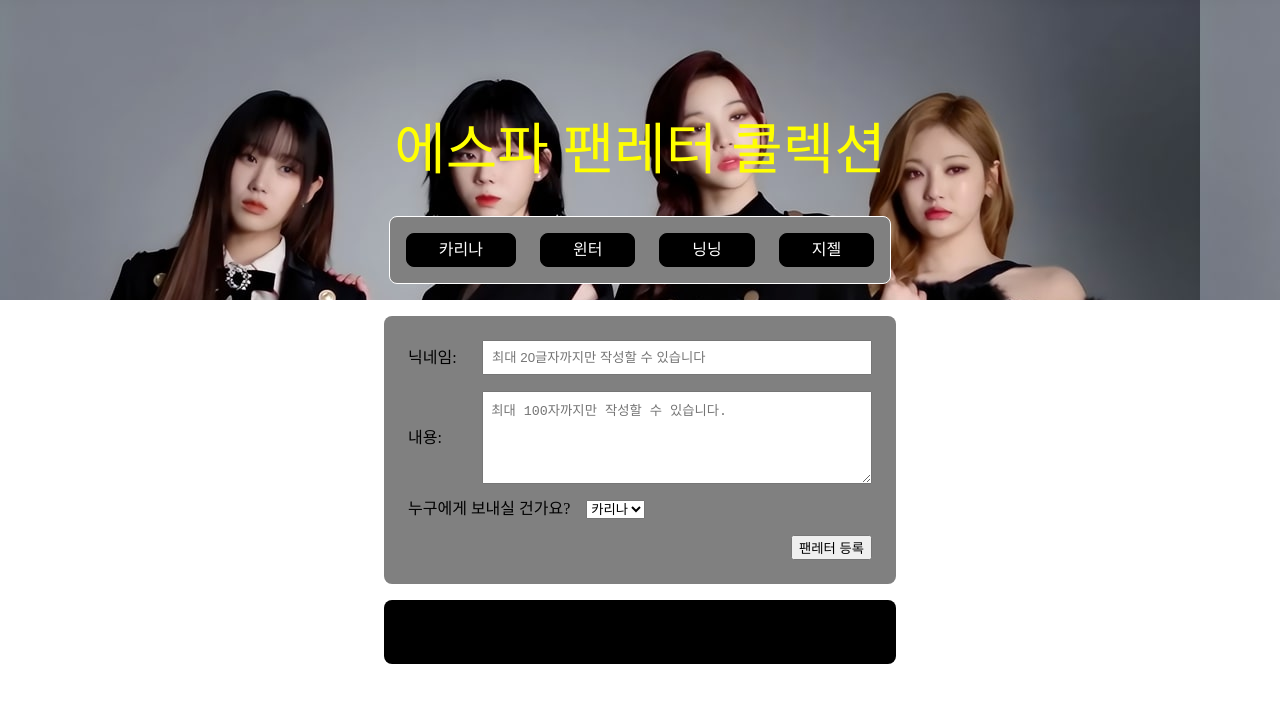
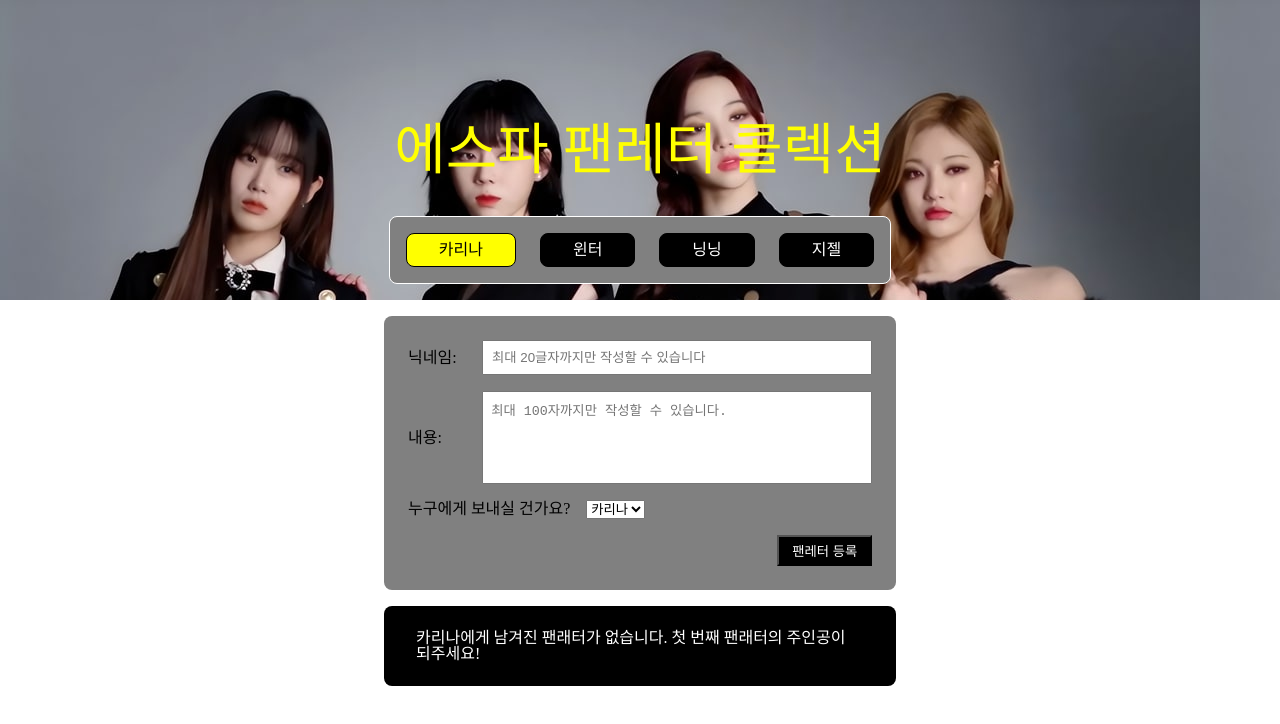
Before and after one commit to dygmm4288/fan-letter, a React (Create React App) app: page / in a window 1280 px wide. Shown: the top 724 px of the page. Built offline with nearby package versions, Linux system fonts and the light colour scheme.

Commit message:
letter List css 추가

```diff
--- a/src/components/Button.jsx
+++ b/src/components/Button.jsx
@@ -1,7 +1,21 @@
+import styled from "styled-components";
+
 export default function Button({ handleClickEvent, children, type }) {
   return (
-    <button type={type || "button"} onClick={handleClickEvent || null}>
+    <StyledButton type={type || "button"} onClick={handleClickEvent || null}>
       {children}
-    </button>
+    </StyledButton>
   );
 }
+
+const StyledButton = styled.button`
+  padding: 0.25rem 0.8rem;
+
+  background-color: black;
+  color: white;
+  cursor: pointer;
+  &:hover {
+    background-color: yellow;
+    color: black;
+  }
+`;
--- a/src/components/Header.jsx
+++ b/src/components/Header.jsx
@@ -68,10 +68,10 @@
   border-radius: 0.5rem;
 `;
 const StyledNavListItem = styled.li`
+  background-color: ${(props) => (props.selected ? "yellow" : "black")};
+  color: ${(props) => (props.selected ? "black" : "white")};
   border-radius: 0.5rem;
   padding: 0.5rem 2rem;
-  background-color: black;
-  color: white;
   border: 1px solid black;
 
   &:hover {
@@ -79,3 +79,8 @@
     color: black;
   }
 `;
+
+function tab(x) {
+  console.log(x);
+  return x;
+}
--- a/src/components/LetterForm.jsx
+++ b/src/components/LetterForm.jsx
@@ -94,4 +94,7 @@
     flex: 1;
     padding: 0.5rem;
   }
+  textarea {
+    resize: none;
+  }
 `;
--- a/src/components/LetterItem.jsx
+++ b/src/components/LetterItem.jsx
@@ -9,7 +9,6 @@
   content,
   avatar,
 }) {
-  console.log(avatar);
   return (
     <li onClick={handleNavigate(id)}>
       <StyledLetterItemWrapper>
@@ -41,15 +40,19 @@
 `;
 
 const StyledLetterItemInfo = styled.div`
-  flex: 0.8;
+  flex: 1;
   display: flex;
   flex-direction: column;
   justify-content: center;
   gap: 0.8rem;
+  overflow: hidden;
 
   span:last-child {
     padding: 0.5rem;
     background-color: rgb(50, 50, 50);
     border-radius: 0.5rem;
+
+    overflow: hidden;
+    text-overflow: ellipsis;
   }
 `;
--- a/src/components/LetterList.jsx
+++ b/src/components/LetterList.jsx
@@ -55,4 +55,7 @@
     transform: scale(1.05);
   }
 `;
-const StyledEmptyLetter = styled.p``;
+const StyledEmptyLetter = styled.p`
+  padding: 0.5rem 1rem;
+  color: white;
+`;
--- a/src/pages/Home.jsx
+++ b/src/pages/Home.jsx
@@ -52,6 +52,7 @@
       <Header
         handleSelectMember={handleSelectMember}
         members={members.current}
+        selectedMember={selectedMember}
       />
       <LetterForm
         handleEnrollLetter={handleEnrollLetter}
```
